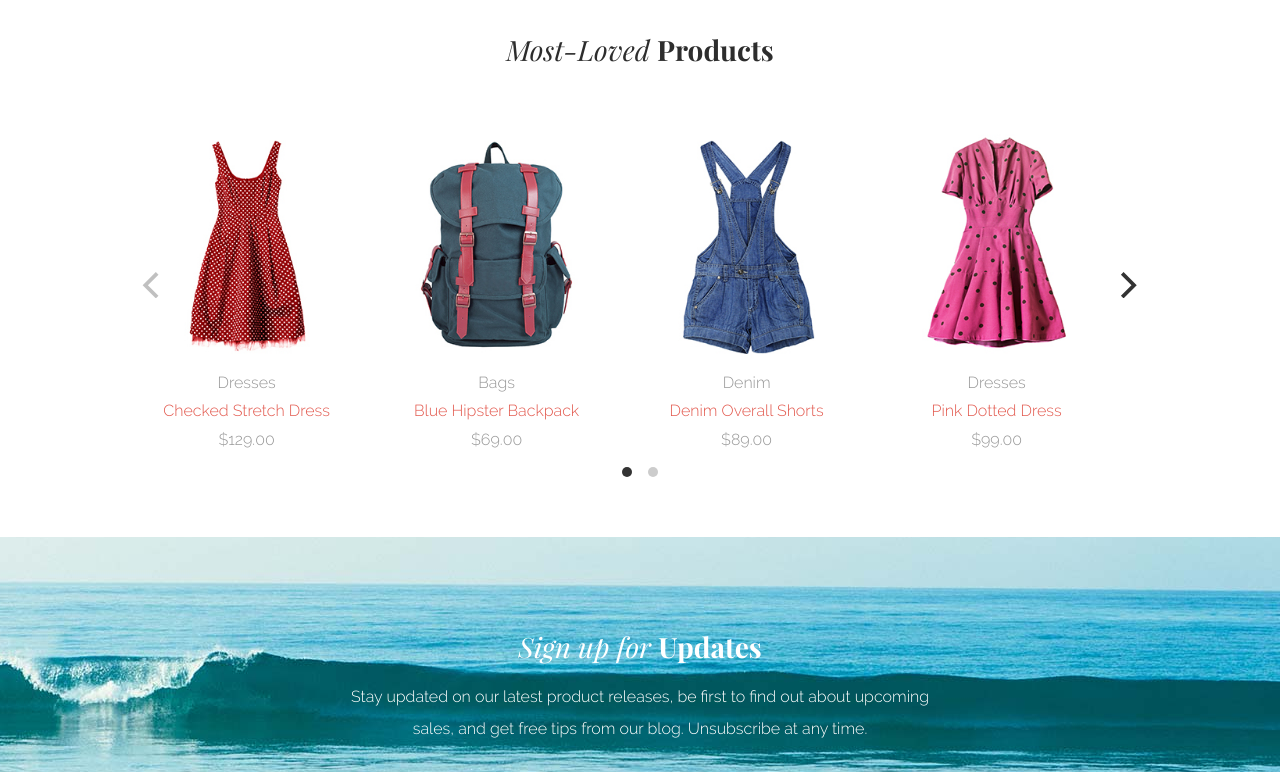
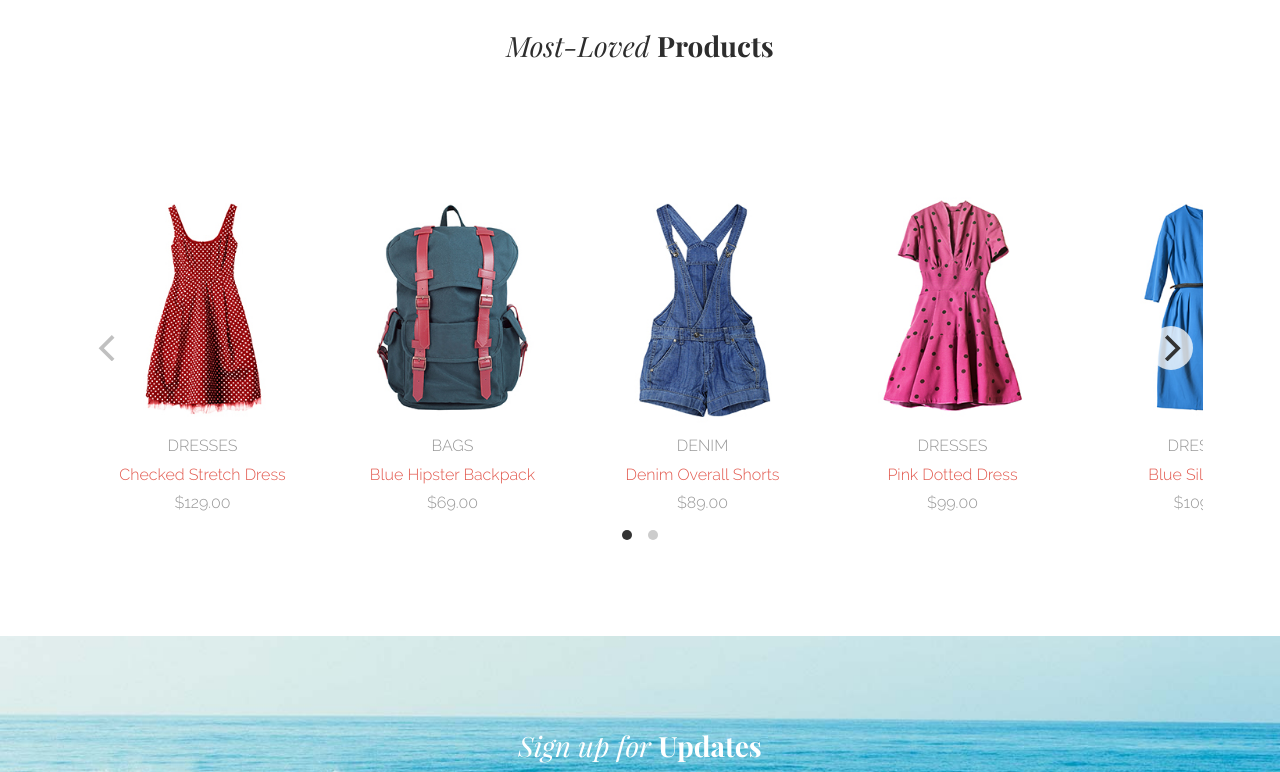
Before and after one commit to cdrosales/Aloha-Project, a plain HTML site: page index.html in a window 1280 px wide. Shown: the part 1420-2192 px from the top of the page. Drawn offline with nearby package versions, Linux system fonts and the light colour scheme.

Commit message:
fix: fixed featured products to better margins/paddings than previous commit

```diff
--- a/css/style.css
+++ b/css/style.css
@@ -122,8 +122,6 @@ hr {
 }
 
 
-
-
 header {
     height: 130px;
 }
@@ -164,8 +162,6 @@ header {
     color:#b64036;
 }
 
-
-
 .banner{
     background: linear-gradient(
         rgba(0,0,0,0.25) 0%,
@@ -181,7 +177,6 @@ header {
     font-size: 16px;
     margin-bottom: 13px;
     font-family: 'Raleway Medium';
-
 }
 
 .bannerText {
@@ -195,8 +190,6 @@ header {
 }
 
 
-
-
 .aboutText{
     text-align: center;
     line-height: 200%;
@@ -207,9 +200,6 @@ header {
 .aboutText h2{
     margin-bottom: 5%;
 }
-
-
-
 
 .products {
     display: flex;
@@ -357,7 +347,7 @@ header {
 
 
 .featured {
-    margin: 15% 3% 20% 3%;
+    margin: 60px 15px 70px 15px;
 }
 
 .featured p, h3 {
@@ -366,6 +356,7 @@ header {
 
 .featured p {
     color: #969696;
+    text-transform: uppercase
 }
 
 .featured h3 {
@@ -379,7 +370,11 @@ header {
 }
 
 .main-carousel {
-    margin: 7% 5%;
+    margin: 5% 5%;
+}
+
+.main-carousel flickity-enabled is-draggable {
+    margin: 60px;
 }
 
 .flickity-page-dots {
@@ -387,13 +382,13 @@ header {
     top: 105%;
 }
 
-
 .newsletter{
     background: url('images/wave-bkgd.jpg') no-repeat bottom right;
     background-size: cover center;
     padding-top: 5% 0;
     height: 250px;
 }
+
 .newsletterText h2{
     margin: 3% 0;
 }
@@ -431,8 +426,6 @@ form {
     border: none;
     padding: 7px 10px;
 }
-
-
 
 .container{
     margin-top: 1%;
@@ -562,10 +555,6 @@ form {
         margin-right: 1%;
     }
 
-    .featured {
-        margin: 10% 2% 15% 2%;
-    }
-
     .featured h3 {
         margin: 5% 20%;
     }
@@ -617,13 +606,14 @@ form {
     .socialmedia {
         position: absolute;
         padding-left: 70%;
-
     }
-
-
 }
 
 @media only screen and (min-width:1240px) {
+
+    .newsletter{
+        background-size: cover;
+    }
 
     .newsletterText {
         padding: 25px 282px;
@@ -649,18 +639,8 @@ form {
         height: 300px;
     }
 
-    .featured {
-        margin: 5% 5% 7% 5%;
-    }
-
     .featured h3{
         margin: 5% 0%;
     }
 
-    .main-carousel {
-        margin-top: 5%;
-        margin-bottom: 5%;
-    }
-
-
 }
```
